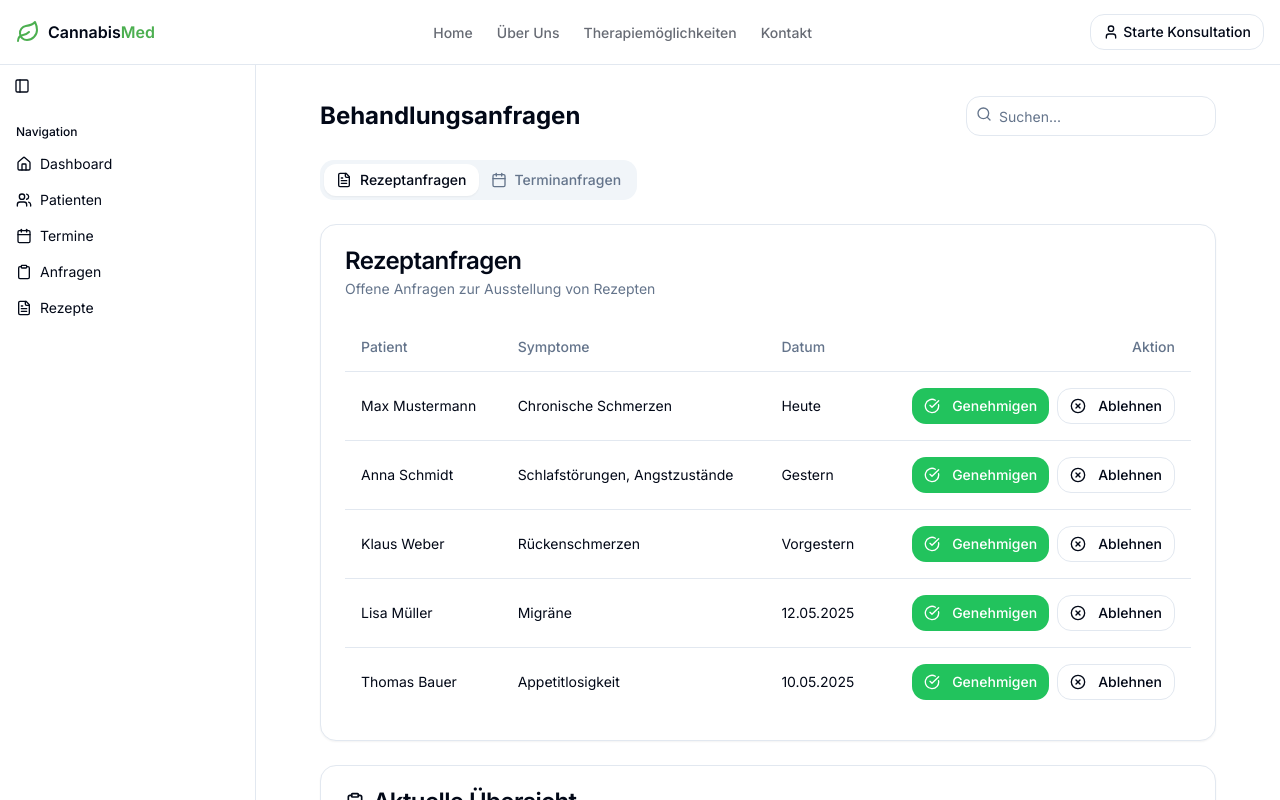
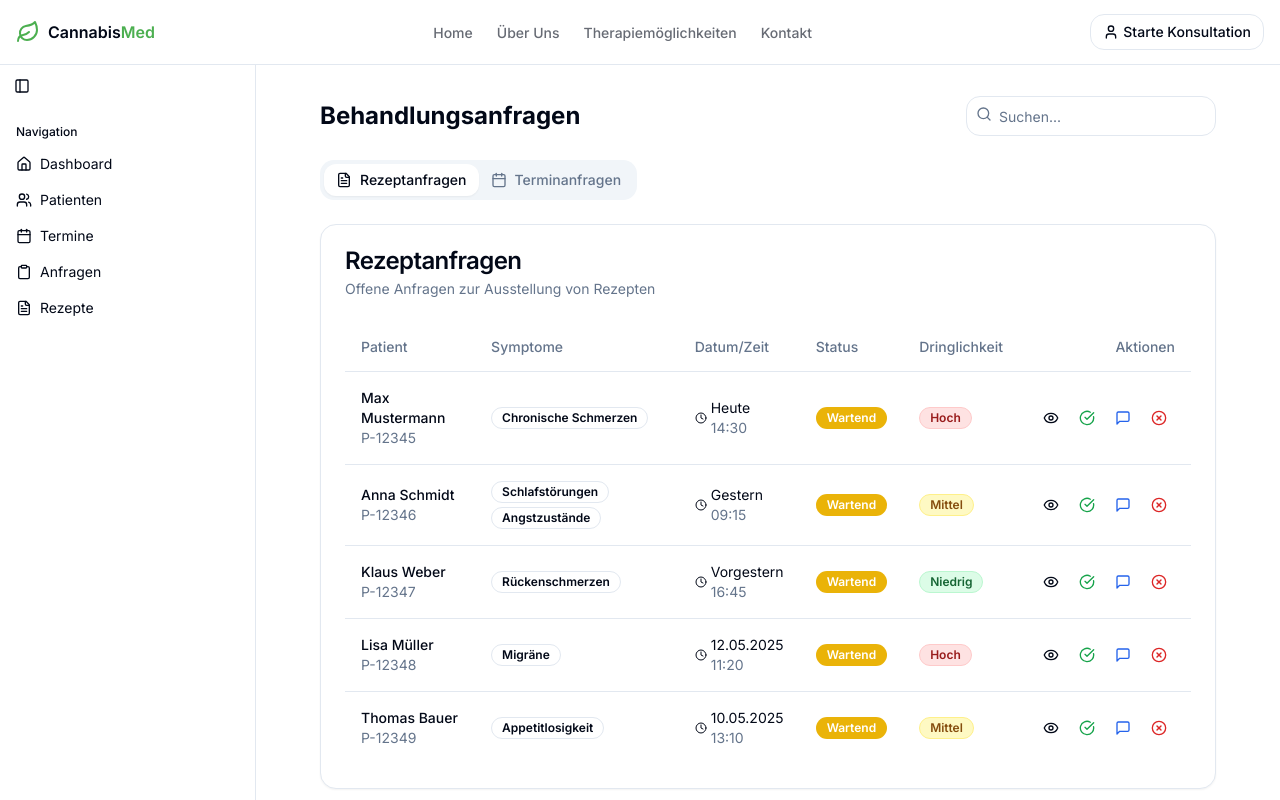
Before and after one commit to EduWck/cannabis-rezept-leicht, a React (Vite) app: page /dashboard/requests in a window 1280 px wide. Shown: the top 800 px of the page. Built offline with nearby package versions, Linux system fonts and the light colour scheme.

Commit message:
Fix: Adapt RequestsPage design
The AI implemented the plan to adapt the RequestsPage design to match the Doctor Dashboard's "Aktuelle Fälle" overview. This included adjusting the table layout, redesigning action buttons, implementing a consistent badge system, and standardizing interactions.

```diff
--- a/src/pages/dashboard/doctor/RequestsPage.tsx
+++ b/src/pages/dashboard/doctor/RequestsPage.tsx
@@ -1,7 +1,9 @@
 
 import { useState } from "react";
+import { useNavigate } from "react-router-dom";
 import { Card, CardContent, CardHeader, CardTitle, CardDescription } from "@/components/ui/card";
 import { Button } from "@/components/ui/button";
+import { Badge } from "@/components/ui/badge";
 import {
   Tabs,
   TabsContent,
@@ -23,38 +25,169 @@ import {
   CheckCircle,
   XCircle,
   Search,
-  ClipboardList
+  ClipboardList,
+  Eye,
+  MessageSquare,
+  Clock
 } from "lucide-react";
 import { Input } from "@/components/ui/input";
 
 const RequestsPage = () => {
   const [searchQuery, setSearchQuery] = useState("");
+  const navigate = useNavigate();
 
-  // Sample prescription requests data
+  // Sample prescription requests data with enhanced information
   const prescriptionRequests = [
-    { id: 1, patient: "Max Mustermann", symptoms: ["Chronische Schmerzen"], date: "Heute", status: "pending" },
-    { id: 2, patient: "Anna Schmidt", symptoms: ["Schlafstörungen", "Angstzustände"], date: "Gestern", status: "pending" },
-    { id: 3, patient: "Klaus Weber", symptoms: ["Rückenschmerzen"], date: "Vorgestern", status: "pending" },
-    { id: 4, patient: "Lisa Müller", symptoms: ["Migräne"], date: "12.05.2025", status: "pending" },
-    { id: 5, patient: "Thomas Bauer", symptoms: ["Appetitlosigkeit"], date: "10.05.2025", status: "pending" },
+    {
+      id: "REQ-001",
+      patient: "Max Mustermann",
+      patientId: "P-12345",
+      symptoms: ["Chronische Schmerzen"],
+      date: "Heute",
+      time: "14:30",
+      status: "pending",
+      priority: "hoch",
+      type: "Cannabis-Rezept"
+    },
+    {
+      id: "REQ-002",
+      patient: "Anna Schmidt",
+      patientId: "P-12346",
+      symptoms: ["Schlafstörungen", "Angstzustände"],
+      date: "Gestern",
+      time: "09:15",
+      status: "pending",
+      priority: "mittel",
+      type: "Cannabis-Rezept"
+    },
+    {
+      id: "REQ-003",
+      patient: "Klaus Weber",
+      patientId: "P-12347",
+      symptoms: ["Rückenschmerzen"],
+      date: "Vorgestern",
+      time: "16:45",
+      status: "pending",
+      priority: "niedrig",
+      type: "Cannabis-Rezept"
+    },
+    {
+      id: "REQ-004",
+      patient: "Lisa Müller",
+      patientId: "P-12348",
+      symptoms: ["Migräne"],
+      date: "12.05.2025",
+      time: "11:20",
+      status: "pending",
+      priority: "hoch",
+      type: "Cannabis-Rezept"
+    },
+    {
+      id: "REQ-005",
+      patient: "Thomas Bauer",
+      patientId: "P-12349",
+      symptoms: ["Appetitlosigkeit"],
+      date: "10.05.2025",
+      time: "13:10",
+      status: "pending",
+      priority: "mittel",
+      type: "Cannabis-Rezept"
+    },
   ];
 
-  // Sample appointment requests data
+  // Sample appointment requests data with enhanced information
   const appointmentRequests = [
-    { id: 1, patient: "Jana Hoffmann", reason: "Erstberatung", preferredDate: "15.06.2025", status: "pending" },
-    { id: 2, patient: "Markus Klein", reason: "Folgeuntersuchung", preferredDate: "20.06.2025", status: "pending" },
-    { id: 3, patient: "Sarah Wagner", reason: "Rezeptverlängerung", preferredDate: "25.06.2025", status: "pending" },
+    {
+      id: "APP-001",
+      patient: "Jana Hoffmann",
+      patientId: "P-12350",
+      reason: "Erstberatung",
+      preferredDate: "15.06.2025",
+      time: "10:00",
+      status: "pending",
+      priority: "hoch",
+      type: "Ersttermin"
+    },
+    {
+      id: "APP-002",
+      patient: "Markus Klein",
+      patientId: "P-12351",
+      reason: "Folgeuntersuchung",
+      preferredDate: "20.06.2025",
+      time: "14:30",
+      status: "pending",
+      priority: "mittel",
+      type: "Folgetermin"
+    },
+    {
+      id: "APP-003",
+      patient: "Sarah Wagner",
+      patientId: "P-12352",
+      reason: "Rezeptverlängerung",
+      preferredDate: "25.06.2025",
+      time: "09:15",
+      status: "pending",
+      priority: "niedrig",
+      type: "Verlängerung"
+    },
   ];
 
   const filteredPrescriptionRequests = prescriptionRequests.filter(request =>
     request.patient.toLowerCase().includes(searchQuery.toLowerCase()) ||
-    request.symptoms.some(s => s.toLowerCase().includes(searchQuery.toLowerCase()))
+    request.symptoms.some(s => s.toLowerCase().includes(searchQuery.toLowerCase())) ||
+    request.patientId.toLowerCase().includes(searchQuery.toLowerCase())
   );
 
   const filteredAppointmentRequests = appointmentRequests.filter(request =>
     request.patient.toLowerCase().includes(searchQuery.toLowerCase()) ||
-    request.reason.toLowerCase().includes(searchQuery.toLowerCase())
+    request.reason.toLowerCase().includes(searchQuery.toLowerCase()) ||
+    request.patientId.toLowerCase().includes(searchQuery.toLowerCase())
   );
+
+  const getStatusBadge = (status: string) => {
+    switch(status) {
+      case 'pending':
+        return <Badge className="bg-yellow-500 text-white">Wartend</Badge>;
+      case 'approved':
+        return <Badge className="bg-green-500 text-white">Genehmigt</Badge>;
+      case 'rejected':
+        return <Badge className="bg-red-500 text-white">Abgelehnt</Badge>;
+      default:
+        return <Badge variant="outline">Unbekannt</Badge>;
+    }
+  };
+
+  const getPriorityBadge = (priority: string) => {
+    switch(priority) {
+      case 'hoch':
+        return <Badge className="bg-red-100 text-red-800 border-red-200">Hoch</Badge>;
+      case 'mittel':
+        return <Badge className="bg-yellow-100 text-yellow-800 border-yellow-200">Mittel</Badge>;
+      case 'niedrig':
+        return <Badge className="bg-green-100 text-green-800 border-green-200">Niedrig</Badge>;
+      default:
+        return <Badge variant="outline">Normal</Badge>;
+    }
+  };
+
+  const handleApprove = (request: any, type: string) => {
+    toast({
+      title: type === 'prescription' ? "Rezept genehmigt" : "Termin bestätigt",
+      description: `${type === 'prescription' ? 'Rezept für' : 'Termin für'} ${request.patient} wurde ${type === 'prescription' ? 'genehmigt' : 'bestätigt'}.`
+    });
+  };
+
+  const handleReject = (request: any, type: string) => {
+    toast({
+      title: type === 'prescription' ? "Rezept abgelehnt" : "Termin abgelehnt",
+      description: `Die Anfrage von ${request.patient} wurde abgelehnt.`,
+      variant: "destructive"
+    });
+  };
+
+  const handleViewDetails = (id: string) => {
+    navigate(`/dashboard/requests/${id}`);
+  };
 
   return (
     <div className="container mx-auto">
@@ -96,38 +229,78 @@ const RequestsPage = () => {
                   <TableRow>
                     <TableHead>Patient</TableHead>
                     <TableHead>Symptome</TableHead>
-                    <TableHead>Datum</TableHead>
-                    <TableHead className="text-right">Aktion</TableHead>
+                    <TableHead>Datum/Zeit</TableHead>
+                    <TableHead>Status</TableHead>
+                    <TableHead>Dringlichkeit</TableHead>
+                    <TableHead className="text-right">Aktionen</TableHead>
                   </TableRow>
                 </TableHeader>
                 <TableBody>
                   {filteredPrescriptionRequests.map((request) => (
-                    <TableRow key={request.id}>
-                      <TableCell>{request.patient}</TableCell>
-                      <TableCell>{request.symptoms.join(", ")}</TableCell>
-                      <TableCell>{request.date}</TableCell>
+                    <TableRow key={request.id} className="hover:bg-muted/50">
+                      <TableCell>
+                        <div>
+                          <p className="font-medium">{request.patient}</p>
+                          <p className="text-sm text-muted-foreground">{request.patientId}</p>
+                        </div>
+                      </TableCell>
+                      <TableCell>
+                        <div className="space-y-1">
+                          {request.symptoms.map((symptom, index) => (
+                            <Badge key={index} variant="outline" className="text-xs">
+                              {symptom}
+                            </Badge>
+                          ))}
+                        </div>
+                      </TableCell>
+                      <TableCell>
+                        <div className="flex items-center text-sm">
+                          <Clock className="mr-1 h-3 w-3" />
+                          <div>
+                            <p>{request.date}</p>
+                            <p className="text-muted-foreground">{request.time}</p>
+                          </div>
+                        </div>
+                      </TableCell>
+                      <TableCell>
+                        {getStatusBadge(request.status)}
+                      </TableCell>
+                      <TableCell>
+                        {getPriorityBadge(request.priority)}
+                      </TableCell>
                       <TableCell className="text-right">
-                        <div className="flex justify-end gap-2">
+                        <div className="flex justify-end gap-1">
                           <Button
                             size="sm"
-                            onClick={() => toast({
-                              title: "Rezept ausgestellt",
-                              description: `Rezept für ${request.patient} wurde ausgestellt.`
-                            })}
+                            variant="ghost"
+                            onClick={() => handleViewDetails(request.id)}
+                            className="h-8 w-8 p-0"
                           >
-                            <CheckCircle className="mr-1 h-4 w-4" />
-                            Genehmigen
+                            <Eye className="h-4 w-4" />
                           </Button>
                           <Button
                             size="sm"
-                            variant="outline"
-                            onClick={() => toast({
-                              title: "Rezept abgelehnt",
-                              description: `Die Anfrage von ${request.patient} wurde abgelehnt.`
-                            })}
+                            variant="ghost"
+                            onClick={() => handleApprove(request, 'prescription')}
+                            className="h-8 w-8 p-0 text-green-600 hover:text-green-700 hover:bg-green-50"
                           >
-                            <XCircle className="mr-1 h-4 w-4" />
-                            Ablehnen
+                            <CheckCircle className="h-4 w-4" />
+                          </Button>
+                          <Button
+                            size="sm"
+                            variant="ghost"
+                            onClick={() => {}}
+                            className="h-8 w-8 p-0 text-blue-600 hover:text-blue-700 hover:bg-blue-50"
+                          >
+                            <MessageSquare className="h-4 w-4" />
+                          </Button>
+                          <Button
+                            size="sm"
+                            variant="ghost"
+                            onClick={() => handleReject(request, 'prescription')}
+                            className="h-8 w-8 p-0 text-red-600 hover:text-red-700 hover:bg-red-50"
+                          >
+                            <XCircle className="h-4 w-4" />
                           </Button>
                         </div>
                       </TableCell>
@@ -136,8 +309,11 @@ const RequestsPage = () => {
 
                   {filteredPrescriptionRequests.length === 0 && (
                     <TableRow>
-                      <TableCell colSpan={4} className="text-center py-4">
-                        Keine Rezeptanfragen gefunden
+                      <TableCell colSpan={6} className="text-center py-8">
+                        <div className="flex flex-col items-center justify-center text-muted-foreground">
+                          <FileText className="h-8 w-8 mb-2" />
+                          <p>Keine Rezeptanfragen gefunden</p>
+                        </div>
                       </TableCell>
                     </TableRow>
                   )}
@@ -160,36 +336,76 @@ const RequestsPage = () => {
                     <TableHead>Patient</TableHead>
                     <TableHead>Grund</TableHead>
                     <TableHead>Gewünschtes Datum</TableHead>
-                    <TableHead className="text-right">Aktion</TableHead>
+                    <TableHead>Status</TableHead>
+                    <TableHead>Dringlichkeit</TableHead>
+                    <TableHead className="text-right">Aktionen</TableHead>
                   </TableRow>
                 </TableHeader>
                 <TableBody>
                   {filteredAppointmentRequests.map((request) => (
-                    <TableRow key={request.id}>
-                      <TableCell>{request.patient}</TableCell>
-                      <TableCell>{request.reason}</TableCell>
-                      <TableCell>{request.preferredDate}</TableCell>
+                    <TableRow key={request.id} className="hover:bg-muted/50">
+                      <TableCell>
+                        <div>
+                          <p className="font-medium">{request.patient}</p>
+                          <p className="text-sm text-muted-foreground">{request.patientId}</p>
+                        </div>
+                      </TableCell>
+                      <TableCell>
+                        <div>
+                          <p>{request.reason}</p>
+                          <Badge variant="outline" className="text-xs mt-1">
+                            {request.type}
+                          </Badge>
+                        </div>
+                      </TableCell>
+                      <TableCell>
+                        <div className="flex items-center text-sm">
+                          <Calendar className="mr-1 h-3 w-3" />
+                          <div>
+                            <p>{request.preferredDate}</p>
+                            <p className="text-muted-foreground">{request.time}</p>
+                          </div>
+                        </div>
+                      </TableCell>
+                      <TableCell>
+                        {getStatusBadge(request.status)}
+                      </TableCell>
+                      <TableCell>
+                        {getPriorityBadge(request.priority)}
+                      </TableCell>
                       <TableCell className="text-right">
-                        <div className="flex justify-end gap-2">
+                        <div className="flex justify-end gap-1">
                           <Button
                             size="sm"
-                            onClick={() => toast({
-                              title: "Termin bestätigt",
-                              description: `Termin für ${request.patient} am ${request.preferredDate} wurde bestätigt.`
-                            })}
+                            variant="ghost"
+                            onClick={() => handleViewDetails(request.id)}
+                            className="h-8 w-8 p-0"
                           >
-                            <Calendar className="mr-1 h-4 w-4" />
-                            Bestätigen
+                            <Eye className="h-4 w-4" />
                           </Button>
                           <Button
                             size="sm"
-                            variant="outline"
-                            onClick={() => toast({
-                              title: "Alternative vorgeschlagen",
-                              description: `Eine Terminoption wurde ${request.patient} vorgeschlagen.`
-                            })}
+                            variant="ghost"
+                            onClick={() => handleApprove(request, 'appointment')}
+                            className="h-8 w-8 p-0 text-green-600 hover:text-green-700 hover:bg-green-50"
                           >
-                            Alternative
+                            <CheckCircle className="h-4 w-4" />
+                          </Button>
+                          <Button
+                            size="sm"
+                            variant="ghost"
+                            onClick={() => {}}
+                            className="h-8 w-8 p-0 text-blue-600 hover:text-blue-700 hover:bg-blue-50"
+                          >
+                            <MessageSquare className="h-4 w-4" />
+                          </Button>
+                          <Button
+                            size="sm"
+                            variant="ghost"
+                            onClick={() => handleReject(request, 'appointment')}
+                            className="h-8 w-8 p-0 text-red-600 hover:text-red-700 hover:bg-red-50"
+                          >
+                            <XCircle className="h-4 w-4" />
                           </Button>
                         </div>
                       </TableCell>
@@ -198,8 +414,11 @@ const RequestsPage = () => {
 
                   {filteredAppointmentRequests.length === 0 && (
                     <TableRow>
-                      <TableCell colSpan={4} className="text-center py-4">
-                        Keine Terminanfragen gefunden
+                      <TableCell colSpan={6} className="text-center py-8">
+                        <div className="flex flex-col items-center justify-center text-muted-foreground">
+                          <Calendar className="h-8 w-8 mb-2" />
+                          <p>Keine Terminanfragen gefunden</p>
+                        </div>
                       </TableCell>
                     </TableRow>
                   )}
```
